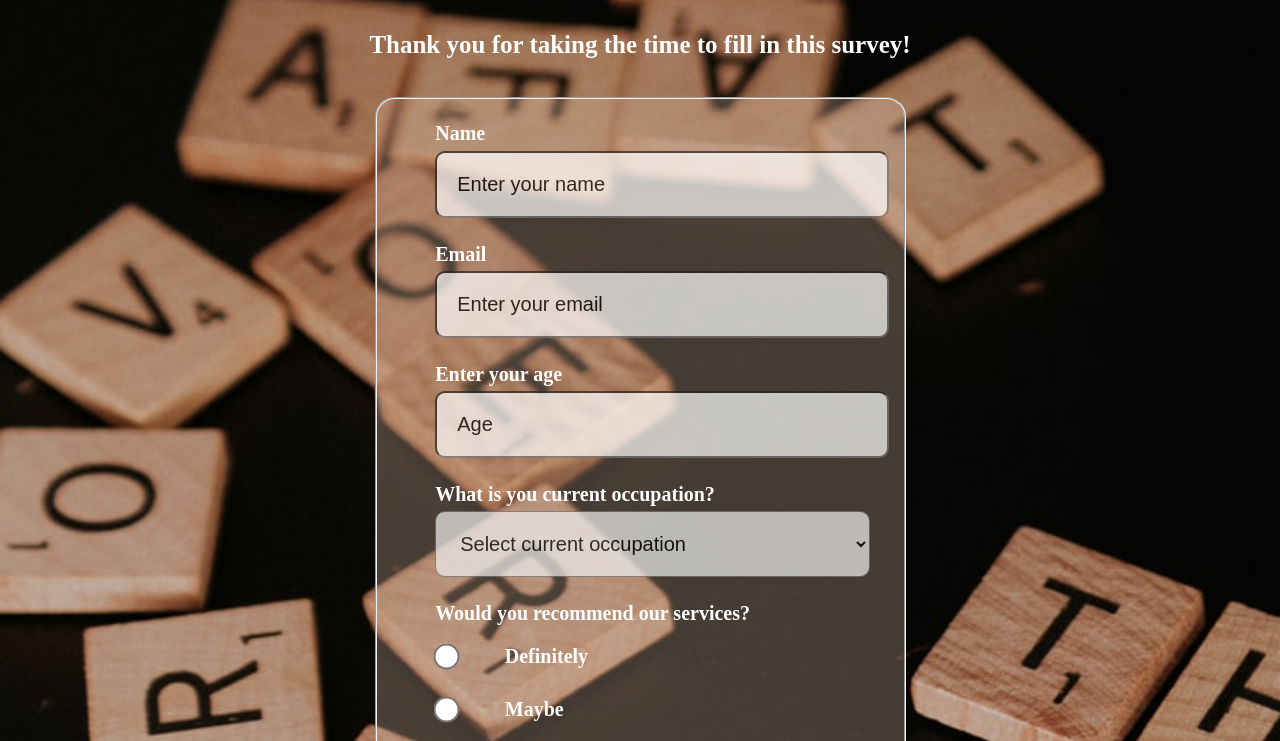
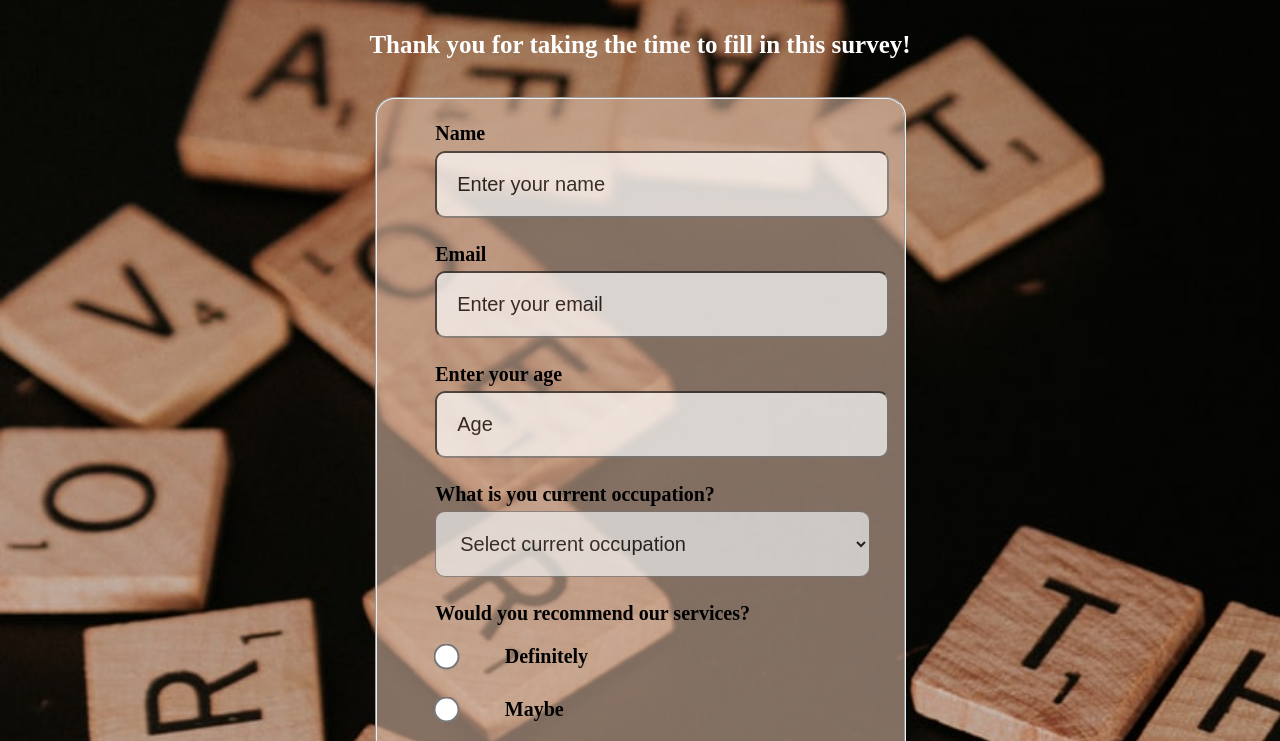
Before and after one commit to MarianaPantelic/freeCodeCampProjects, a plain HTML site: page SurveyForm/index.html in a window 1280 px wide. Shown: the part 211-952 px from the top of the page. Drawn offline with Linux system fonts and the light colour scheme.

Commit message:
Small changes

```diff
--- a/SurveyForm/css/style.css
+++ b/SurveyForm/css/style.css
@@ -24,7 +24,7 @@ h1 {
   margin: 3% auto;
 }
 fieldset {
-  background-color: rgb(212, 181, 161, 0.3);
+  background-color: rgb(212, 181, 161, 0.6);
   width: 40%;
   height: auto;
   margin: auto;
@@ -37,7 +37,7 @@ label {
   margin-top: 2rem;
   margin-left: 10%;
   font-size: 2rem;
-  color: white;
+  color: black;
   font-weight: 700;
 }
 input.input-form {
@@ -65,7 +65,7 @@ input.input-form {
 }
 p {
   font-size: 2rem;
-  color: white;
+  color: black;
   font-weight: 700;
   margin-top: 2rem;
 }
```
Also changed, not shown: SurveyForm/readme.md, 2 other files.
